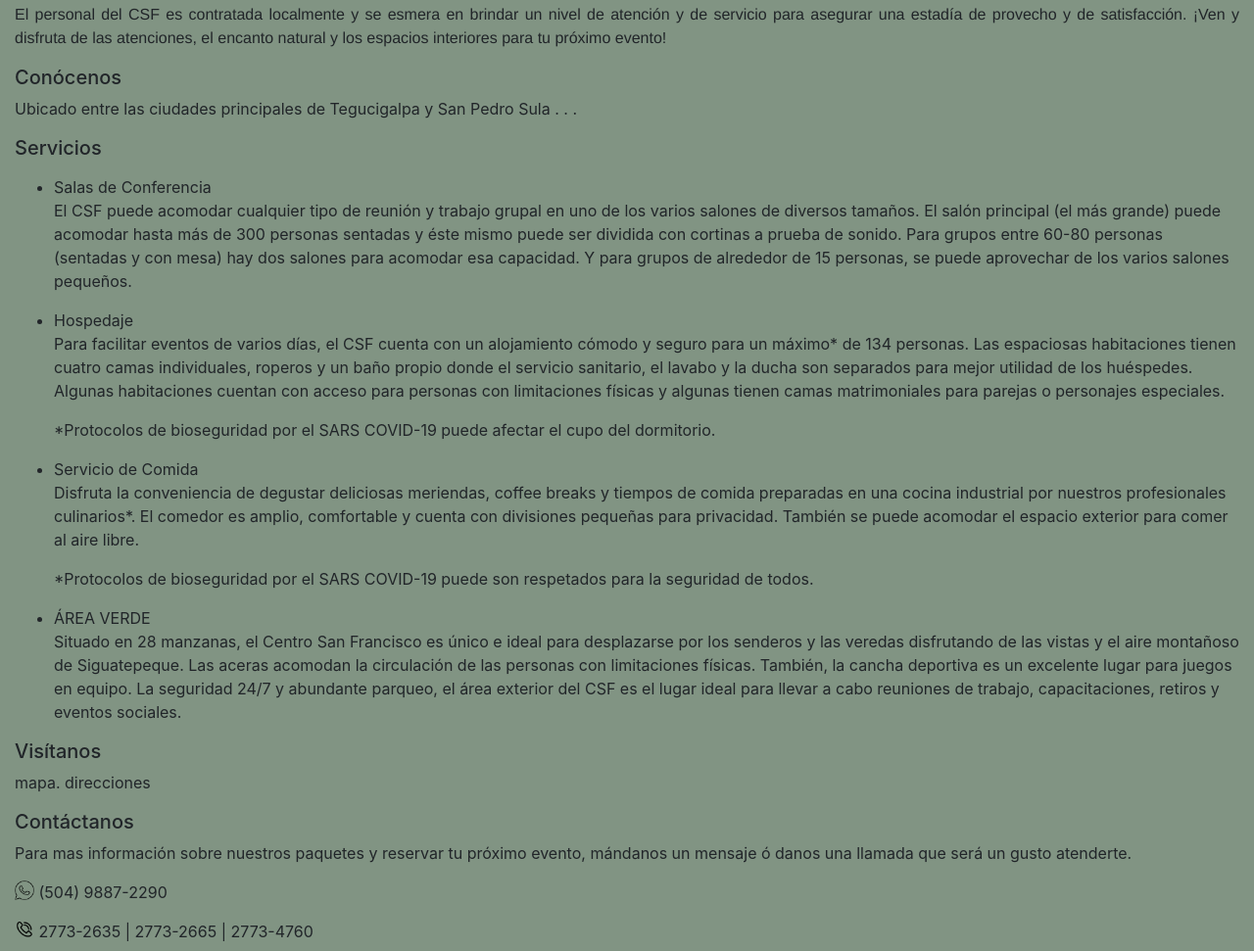
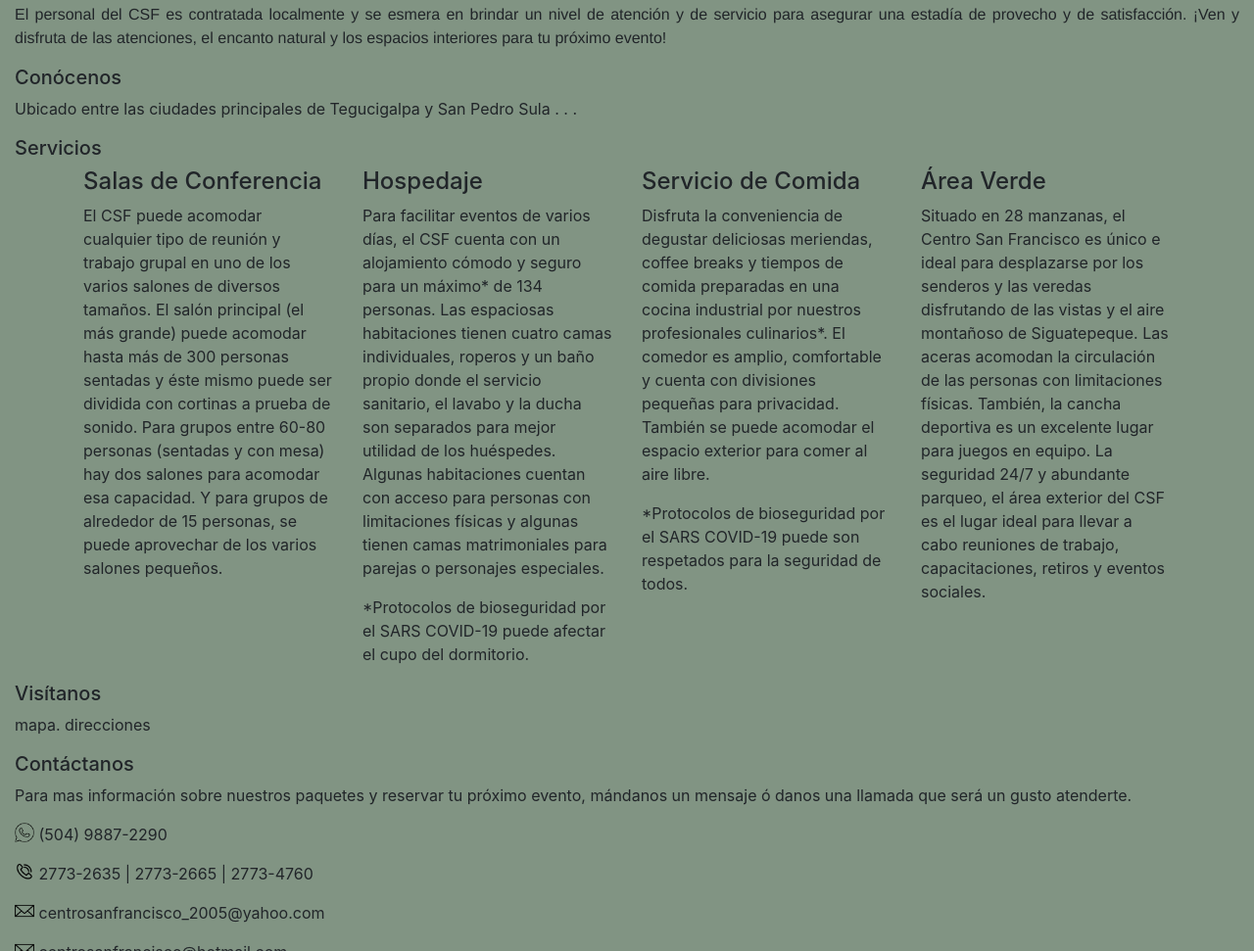
Before and after one commit to Tronnie/csf, a plain HTML site: page index.html in a window 1280 px wide. Shown: the part 1368-2339 px from the top of the page at 98% size. Drawn offline with nearby package versions, Linux system fonts and the light colour scheme.

Commit message:
flex grid for Servicios

```diff
--- a/assets/css/style.css
+++ b/assets/css/style.css
@@ -56,6 +56,10 @@
   margin-top: 20px;
 }
 
+.container{
+  display:flex;
+}
+
 
 .page-footer{
   background-color: #e6f0e7;
--- a/index.html
+++ b/index.html
@@ -112,32 +112,42 @@
 
         <div id="servicios">
           <h5>Servicios</h5>
+          <div class="container">
+            <div class="row">
               <p>
-            <ul>
-              <li>Salas de Conferencia</li>
+                <div class="col-sm-3">
+                  <h4>Salas de Conferencia</h4>
                   <p>
                     El CSF puede acomodar cualquier tipo de reunión y trabajo grupal en uno de los varios salones de diversos tamaños.  El salón principal (el más grande) puede acomodar hasta más de 300 personas sentadas y éste mismo puede ser dividida con cortinas a prueba de sonido.  Para grupos entre 60-80 personas (sentadas y con mesa) hay dos salones para acomodar esa capacidad.  Y para grupos de alrededor de 15 personas, se puede aprovechar de los varios salones pequeños.
                   </p>
-              <li>Hospedaje</li>
+                </div>
+                <div class="col-sm-3">
+                  <h4>Hospedaje</h4>
                   <p>
                   Para facilitar eventos de varios días, el CSF cuenta con un alojamiento cómodo y seguro para un máximo* de 134 personas.  Las espaciosas habitaciones tienen cuatro camas individuales, roperos y un baño propio donde el servicio sanitario, el lavabo y la ducha son separados para mejor utilidad de los huéspedes.  Algunas habitaciones cuentan con acceso para personas con limitaciones físicas y algunas tienen camas matrimoniales para parejas o personajes especiales.</p>
                   <p>
                   *Protocolos de bioseguridad por el SARS COVID-19 puede afectar el cupo del dormitorio.
                   </p>
-              <li>Servicio de Comida</li>
+                </div>
+                <div class="col-sm-3">
+                  <h4>Servicio de Comida</h4>
                     <p>
                       Disfruta la conveniencia de degustar deliciosas meriendas, coffee breaks y tiempos de comida preparadas en una cocina industrial por nuestros profesionales culinarios*.  El comedor es amplio, comfortable y cuenta con divisiones pequeñas para privacidad.  También se puede acomodar el espacio exterior para comer al aire libre.
                     </p>
                     <p>
                       *Protocolos de bioseguridad por el SARS COVID-19 puede son respetados para la seguridad de todos.
                     </p>
-              <li>ÁREA VERDE</li>
+                </div>
+                <div class="col-sm-3">
+                  <h4>Área Verde</h4>
                     <p>
                       Situado en 28 manzanas, el Centro San Francisco es único e ideal para desplazarse por los senderos y las veredas disfrutando de las vistas y el aire montañoso de Siguatepeque.  Las aceras  acomodan la circulación de las personas con limitaciones físicas.  También, la cancha deportiva es un excelente lugar para juegos en equipo. La seguridad 24/7 y abundante parqueo, el área exterior del CSF es el lugar ideal para llevar a cabo reuniones de trabajo, capacitaciones, retiros y eventos sociales.
                     </p>
-            </ul>
+                </div>
               </p>
-        </div>
+            </div><!--class row-->
+          </div> <!--container Servicios columns-->
+        </div> <!--Servicios-->
 
         <div id="visitar">
           <h5>Visítanos</h5>
@@ -181,7 +191,7 @@
     </div> <!--/footer-->
 
 
-
+    <!--scripts-->
     <script src="https://code.jquery.com/jquery-3.3.1.slim.min.js" integrity="sha384-q8i/X+965DzO0rT7abK41JStQIAqVgRVzpbzo5smXKp4YfRvH+8abtTE1Pi6jizo" crossorigin="anonymous"></script>
     <script src="https://cdnjs.cloudflare.com/ajax/libs/popper.js/1.14.7/umd/popper.min.js" integrity="sha384-UO2eT0CpHqdSJQ6hJty5KVphtPhzWj9WO1clHTMGa3JDZwrnQq4sF86dIHNDz0W1" crossorigin="anonymous"></script>
     <script src="https://stackpath.bootstrapcdn.com/bootstrap/4.3.1/js/bootstrap.min.js" integrity="sha384-JjSmVgyd0p3pXB1rRibZUAYoIIy6OrQ6VrjIEaFf/nJGzIxFDsf4x0xIM+B07jRM" crossorigin="anonymous"></script>
```
Also changed, not shown: 1 other file. Lines whose indentation alone changed are shown as unchanged.
